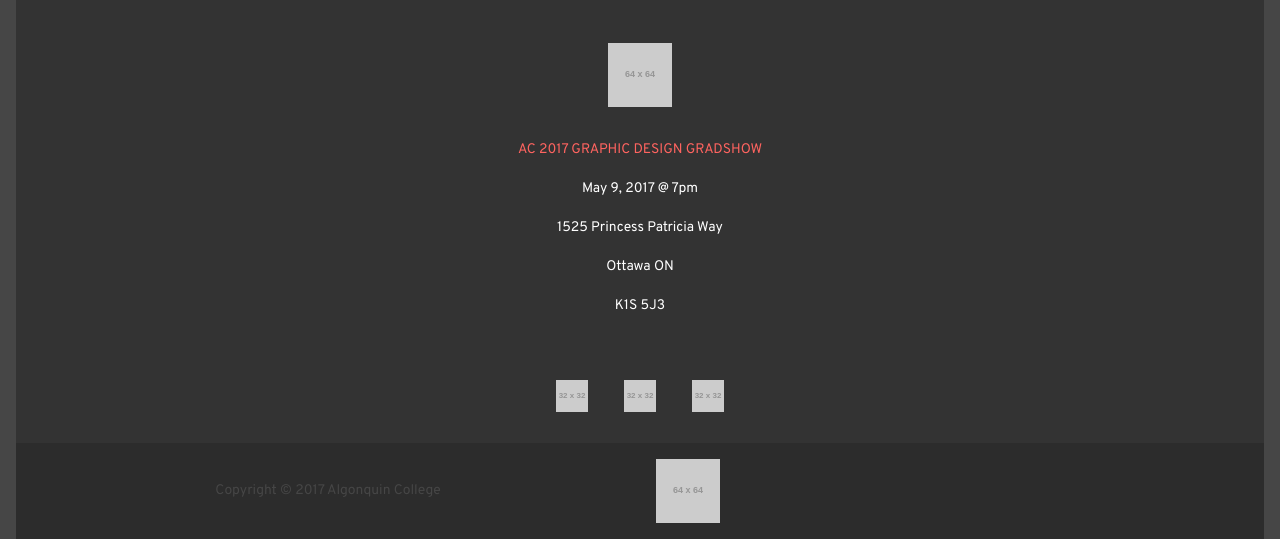
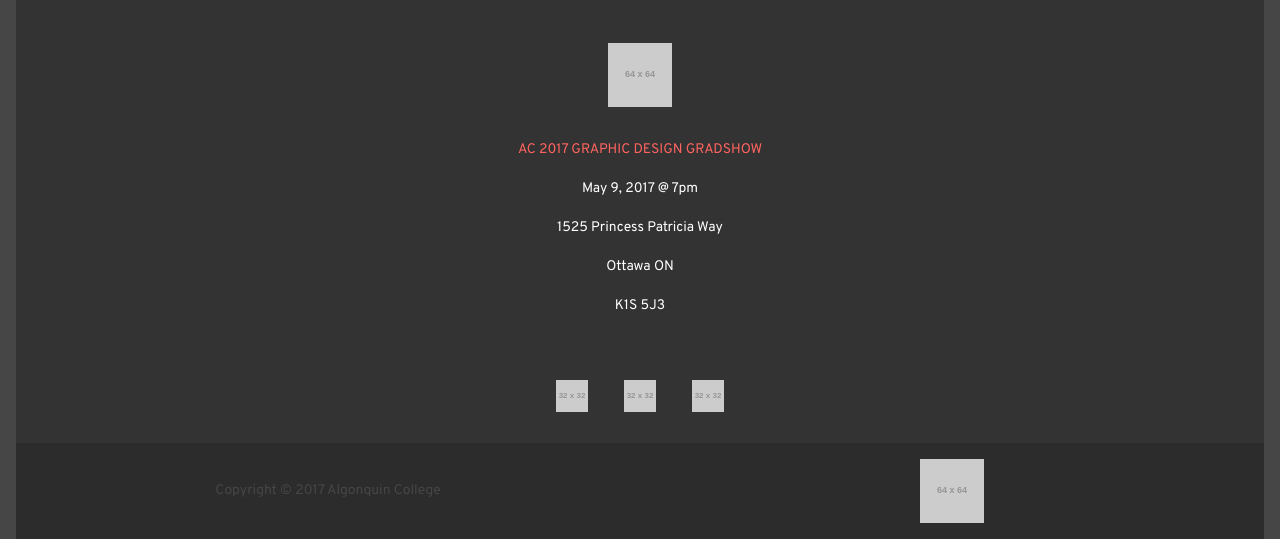
Before and after one commit to algonquindesign-grads/2017, a Jekyll site: the page built from grads.html, in a window 1280 px wide. Shown: the part 1470-2009 px from the top of the page. Built offline with Jekyll 4.4.1, drawn with Linux system fonts in a browser that asks for light colours; nearby versions of some CDN libraries.

Commit message:
Bottom logo fixed in footer

```diff
--- a/_includes/footer.html
+++ b/_includes/footer.html
@@ -1,4 +1,4 @@
-<div class="footer text-center bg-ultra-dark-grey grid pad-t push-0">
+<div class="footer bg-ultra-dark-grey grid pad-t push-0">
   <ul class="text-center milli list-group unit xs-1 s-1 m-1 l-1 push-0">
     <li class="island">
       <i class="icon i-64">
@@ -33,7 +33,7 @@
   <div class="unit s-1 m-1-2 l-1-2">
     <p class="unit-content-distribute push-0 island text-grey milli">Copyright © 2017 Algonquin College</p>
   </div>
-  <div class="unit s-1 m-1-2 l-1-2 island-1-2 text-center">
+  <div class="bottom-logo unit s-1 m-1-2 l-1-2 island-1-2">
     <i class="unit-content-distribute icon i-64">
       <img src="http://placehold.it/64x64" alt="Studio N logo">
     </i>
--- a/css/nav-footer.css
+++ b/css/nav-footer.css
@@ -9,7 +9,9 @@
   display: block;
 }
 
-
+.bottom-logo i {
+  margin: 0 auto;
+}
 
 /* Navbar */
 
@@ -121,6 +123,11 @@
   }
 
 }
+
+
+
+
+
 
 
 
```
